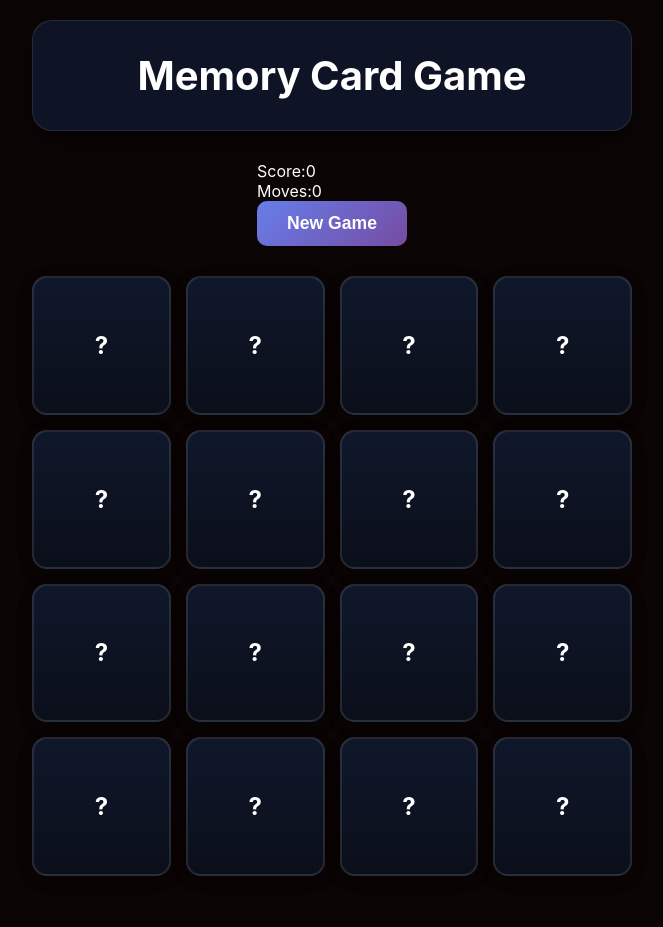
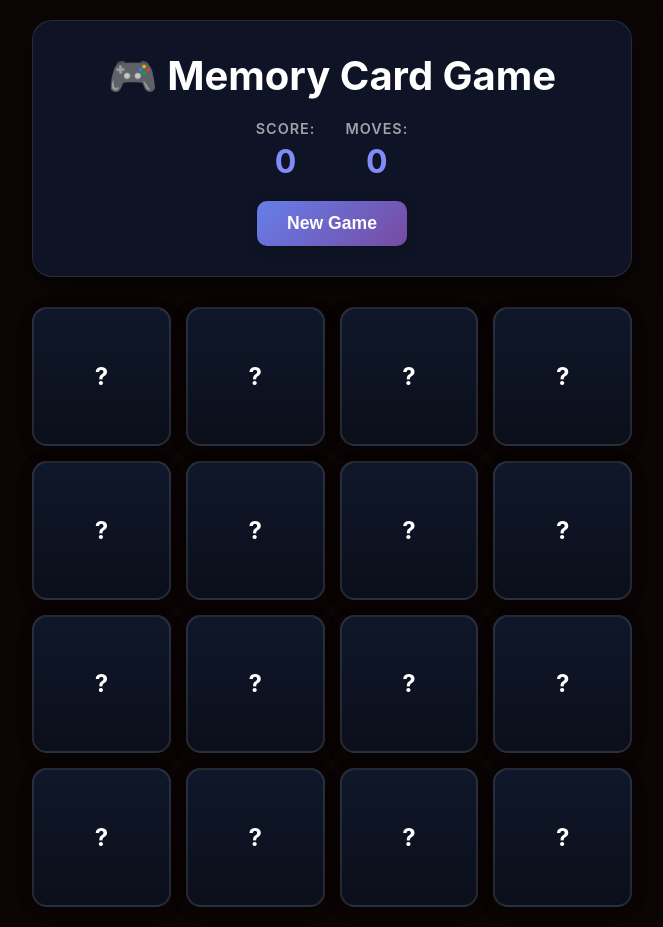
Before and after one commit to britahaine/Card-memory, a React (Vite) app: page / in a window 1280 px wide. Shown: the whole page, without its empty margins (308-971 px from the left). Before the commit the page ends 896 px from the top, so only its background shows below. Built offline with nearby package versions, Linux system fonts and the light colour scheme.

Commit message:
edited the gameheader file

```diff
--- a/src/components/GameHeader.jsx
+++ b/src/components/GameHeader.jsx
@@ -2,25 +2,23 @@ import React from "react";
 
 function GameHeader({ score, moves, onReset }) {
   return (
-    <>
-      <header className="game-header">
-        <h1>Memory Card Game</h1>
-      </header>
-      <div>
-        <div>
-          Score:
-          <span>{score}</span>
+    <div className="game-header">
+      <h1>🎮 Memory Card Game</h1>
+      <div className="stats">
+        <div className="stat-item">
+          <span className="stat-label">Score:</span>{" "}
+          <span className="stat-value">{score}</span>
         </div>
-        <div>
-          Moves:
-          <span>{moves}</span>
+        <div className="stat-item">
+          <span className="stat-label">Moves:</span>{" "}
+          <span className="stat-value">{moves}</span>
         </div>
+      </div>
 
-        <button className="reset-btn" onClick={onReset}>
-          New Game
-        </button>
-      </div>
-    </>
+      <button className="reset-btn" onClick={onReset}>
+        New Game
+      </button>
+    </div>
   );
 }
 
```
